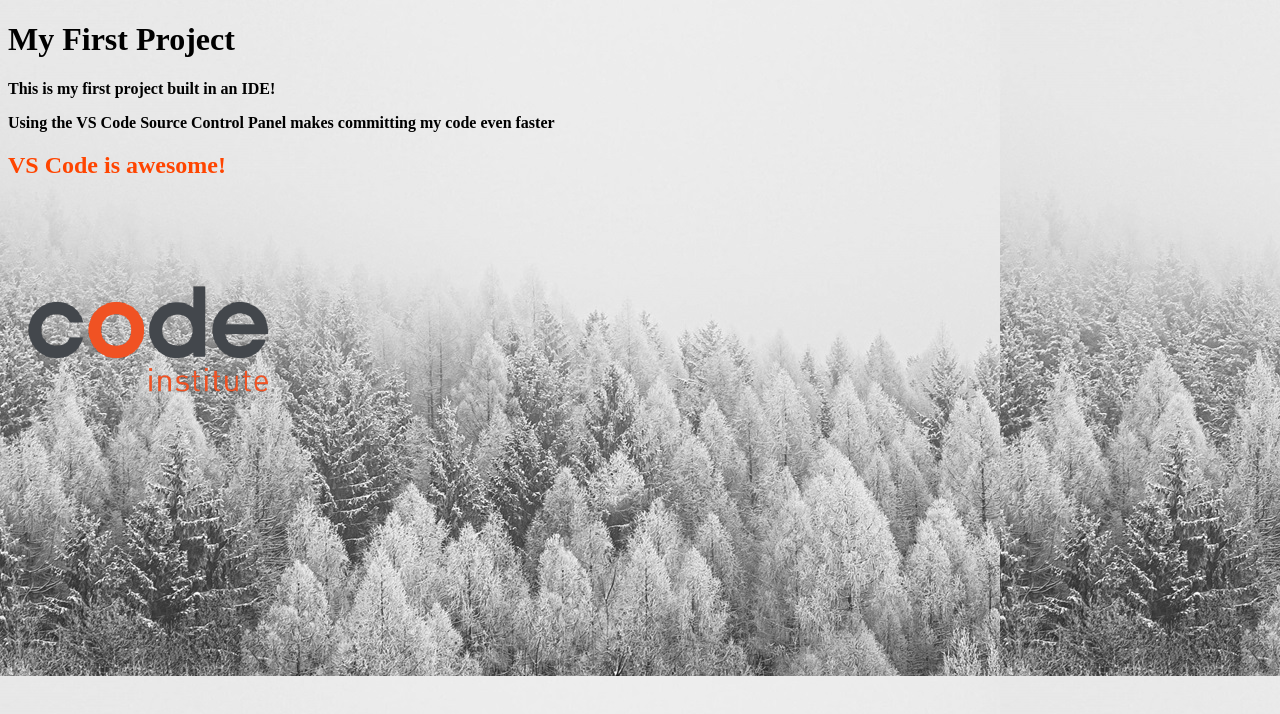
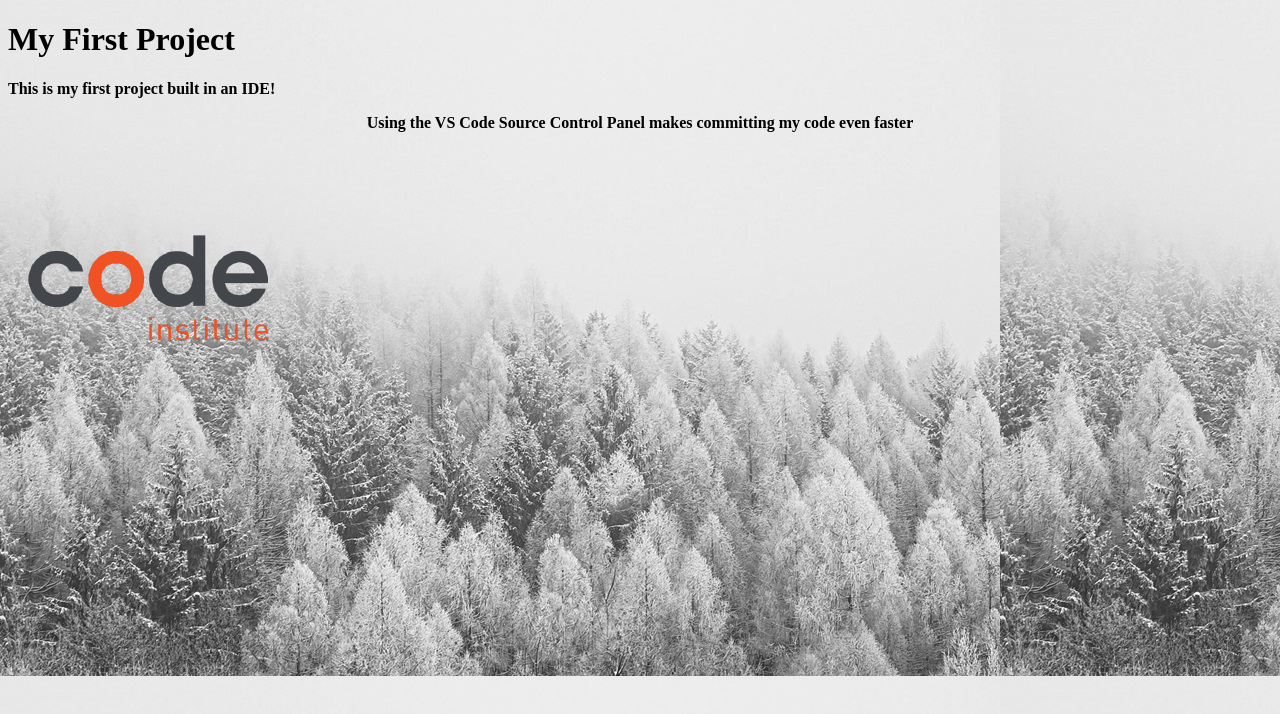
Before and after one commit to wgregorycoding-eng/my-first-project, a plain HTML site: page index.html in a window 1280 px wide. Drawn offline with Linux system fonts and the light colour scheme.

Commit message:
Remove unused h2 element and clean up CSS

```diff
--- a/assets/css/style.css
+++ b/assets/css/style.css
@@ -3,9 +3,6 @@ body{
     background-image: url("../images/background-img.jpg");
     font-weight:bold;
 }
-h2 {
-    color:orangered;
-}
 .text-center {
     text-align: center;
 }
--- a/index.html
+++ b/index.html
@@ -9,8 +9,7 @@
 <body>
     <h1>My First Project</h1>
     <p>This is my first project built in an IDE!</p>
-    <p class:"text-center">Using the VS Code Source Control Panel makes committing my code even faster</p>
-    <h2>VS Code is awesome!</h2>
+    <p class="text-center">Using the VS Code Source Control Panel makes committing my code even faster</p>
     <img src="assets\images\ci-logo.png" alt="Code institute logo">
     </body>
 </html>
```
